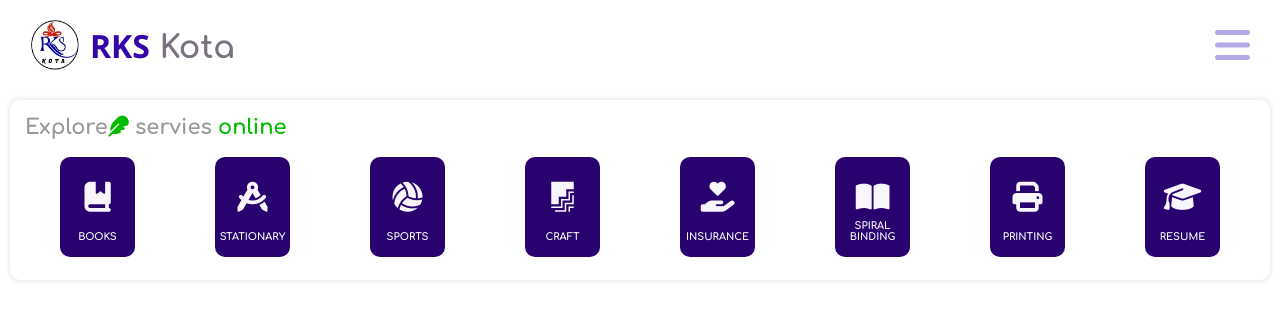
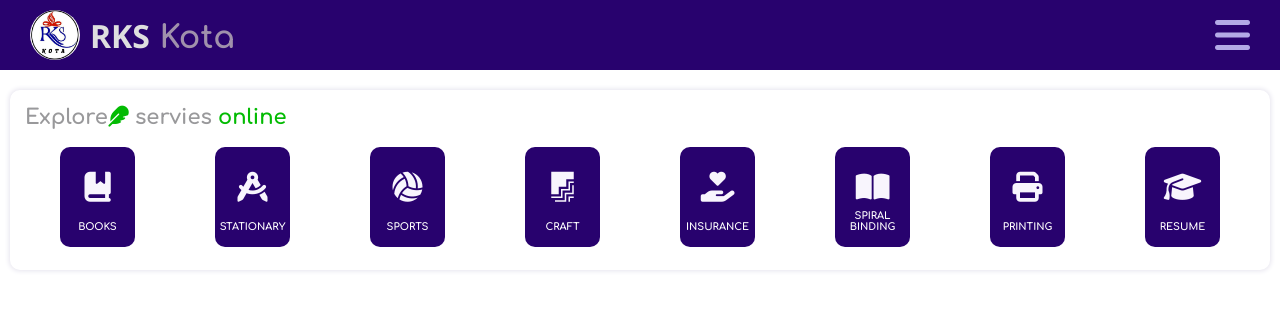
Before and after one commit to Prasadpoojary/rks, a plain HTML site: page index.html in a window 1280 px wide. Drawn offline with Linux system fonts and the light colour scheme; a web font is replaced by a local one.

Commit message:
Add files via upload

```diff
--- a/style.css
+++ b/style.css
@@ -21,16 +21,16 @@ section
 
 header
 {
+    background: #28026e;
     position: sticky;
     padding:10px 30px;
-    margin-top: 10px;
     display: flex;
     font-family: con;
     justify-content: flex-start;
     align-items: center;
     font-family: 'comfortaa';
     font-weight: 700;
-    color:rgb(122, 114, 128);
+    color:#a091ac;
 }
 
 
@@ -49,7 +49,7 @@ border:none;
 .head span
 {
     margin-left: 10px;
-    color:#3605a8;
+    color:#dededf;
     font-family: 'Segoe UI', Tahoma, Geneva, Verdana, sans-serif
 }
 
@@ -57,6 +57,7 @@ border:none;
 {
     width:50px;
     height:50px;
+    border-radius: 50%;
 }
 
 
```
